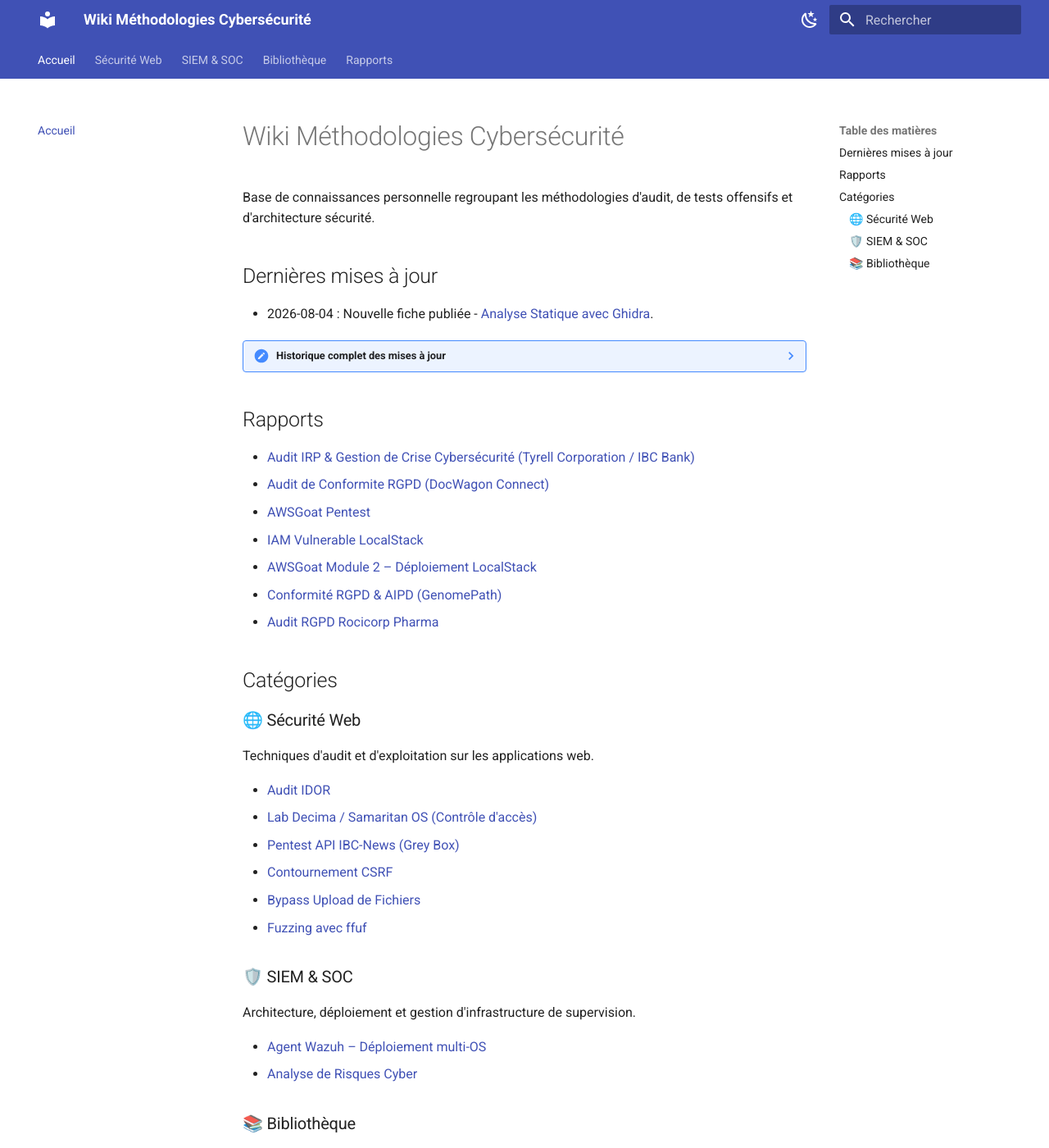
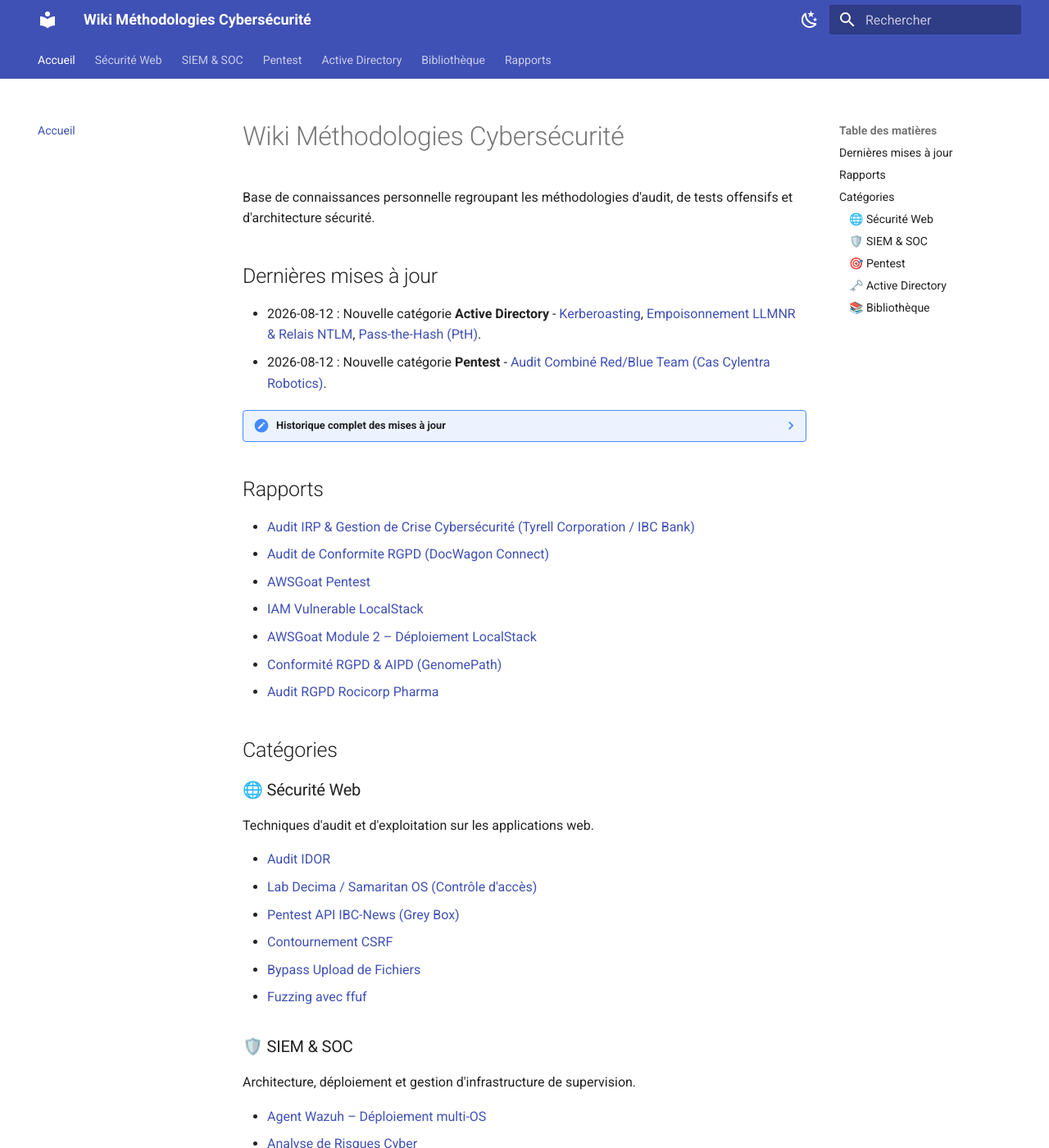
Before and after one commit to old-dov/methodologies-cybersec, an MkDocs documentation site: the page built from docs/index.md, in a window 1280 px wide and 1400 px high. Shown: the whole window at 82% size. Built offline with MkDocs 1.6.1 and Material for MkDocs 9.7.7, drawn with Linux system fonts in a browser that asks for light colours; some of the changed text lies outside the part shown.

Commit message:
Ajout des categories Pentest et Active Directory a la navigation et a l'accueil
Integre les 4 nouvelles fiches (Cylentra, Kerberoasting, LLMNR/NTLM Relay,
Pass-the-Hash) dans mkdocs.yml et met a jour l'historique + les sections
de docs/index.md en consequence.

```diff
--- a/docs/index.md
+++ b/docs/index.md
@@ -4,9 +4,11 @@ Base de connaissances personnelle regroupant les méthodologies d'audit, de test
 
 ## Dernières mises à jour
 
-- 2026-08-04 : Nouvelle fiche publiée - [Analyse Statique avec Ghidra](bibliotheque/ghidra-analyse-statique.md).
+- 2026-08-12 : Nouvelle catégorie **Active Directory** - [Kerberoasting](active-directory/kerberoasting.md), [Empoisonnement LLMNR & Relais NTLM](active-directory/llmnr-ntlm-relay.md), [Pass-the-Hash (PtH)](active-directory/pass-the-hash.md).
+- 2026-08-12 : Nouvelle catégorie **Pentest** - [Audit Combiné Red/Blue Team (Cas Cylentra Robotics)](pentest/cylentra-red-blue-team.md).
 
 ??? note "Historique complet des mises à jour"
+    - 2026-08-04 : Nouvelle fiche publiée - [Analyse Statique avec Ghidra](bibliotheque/ghidra-analyse-statique.md).
     - 2026-08-03 : Nouvelle fiche publiée - [DFIR Compromission WordPress (Cas Blue Sun Corporation)](bibliotheque/dfir-compromission-wordpress-blue-sun.md).
     - 2026-07-31 : Nouvelle fiche publiée - [Forensics Mémoire avec Volatility (Cas Weyland-Yutani)](bibliotheque/forensics-memoire-volatility-weyland-yutani.md).
     - 2026-07-31 : Nouvelle fiche publiée - [Investigation Réseau via Wireshark (Cas BookWorld)](bibliotheque/investigation-reseau-wireshark-bookworld.md).
@@ -50,6 +52,18 @@ Architecture, déploiement et gestion d'infrastructure de supervision.
 - [Agent Wazuh – Déploiement multi-OS](siem-soc/agent-wazuh.md)
 - [Analyse de Risques Cyber](siem-soc/analyse-risques.md)
 
+### 🎯 Pentest
+Méthodologies d'audit offensif de bout en bout, sur des cas réels.
+
+- [Audit Combiné Red/Blue Team (Cas Cylentra Robotics)](pentest/cylentra-red-blue-team.md)
+
+### 🗝️ Active Directory
+Attaques et durcissement de l'annuaire Windows.
+
+- [Kerberoasting](active-directory/kerberoasting.md)
+- [Empoisonnement LLMNR & Relais NTLM](active-directory/llmnr-ntlm-relay.md)
+- [Pass-the-Hash (PtH)](active-directory/pass-the-hash.md)
+
 ### 📚 Bibliothèque
 Fiches opérationnelles et référentiels techniques transverses.
 
--- a/mkdocs.yml
+++ b/mkdocs.yml
@@ -60,6 +60,12 @@ nav:
   - SIEM & SOC:
     - Agent Wazuh – Multi-OS: siem-soc/agent-wazuh.md
     - Analyse de Risques Cyber: siem-soc/analyse-risques.md
+  - Pentest:
+    - Audit Combiné Red/Blue Team (Cas Cylentra Robotics): pentest/cylentra-red-blue-team.md
+  - Active Directory:
+    - Kerberoasting: active-directory/kerberoasting.md
+    - Empoisonnement LLMNR & Relais NTLM: active-directory/llmnr-ntlm-relay.md
+    - Pass-the-Hash (PtH): active-directory/pass-the-hash.md
   - Bibliothèque:
     - Infrastructure Logs Wazuh: bibliotheque/wazuh-logs-infrastructure.md
     - Flux de Travail Metasploit: bibliotheque/metasploit-workflow.md
```
